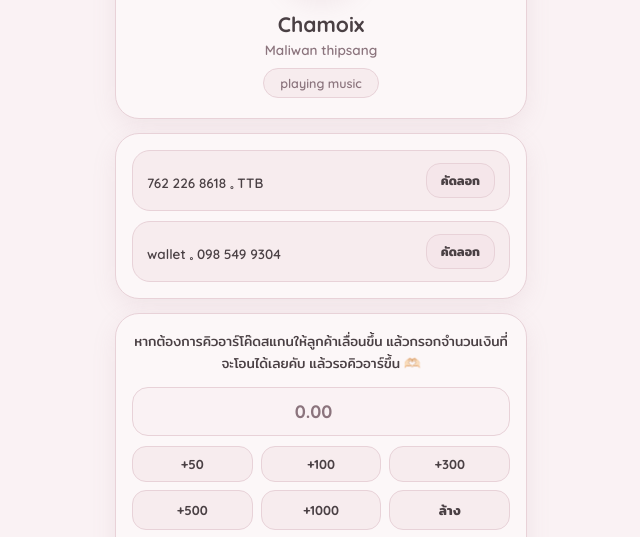
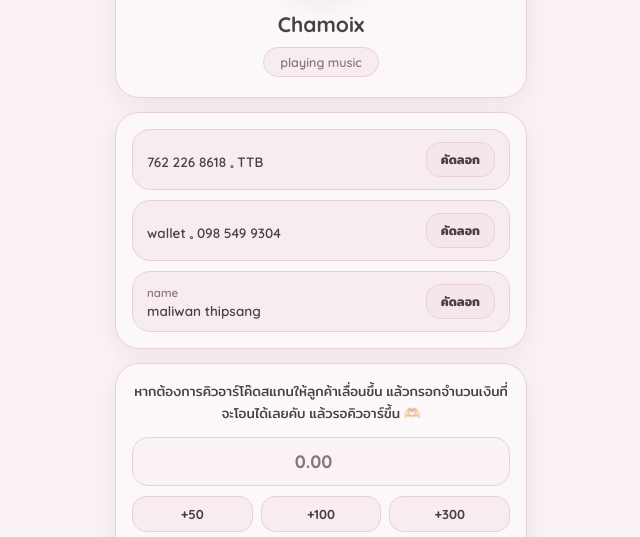
Before and after one commit to Luvselris/Chamoix, a plain HTML site: page index.html in a window 1280 px wide. Shown: the part 216-753 px from the top of the page, without its empty margins (319-959 px from the left). Drawn offline with Linux system fonts and the light colour scheme.

Commit message:
Update index.html

```diff
--- a/index.html
+++ b/index.html
@@ -87,13 +87,6 @@
       margin-top: 10px;
     }
 
-    .account-holder {
-      font-size: 13.5px;
-      font-weight: 600;
-      color: var(--ink-muted);
-      margin-top: 4px;
-    }
-
     .music-pill {
       margin-top: 10px;
       padding: 6px 16px;
@@ -120,6 +113,20 @@
 
     .channel-row:last-child {
       margin-bottom: 0;
+    }
+
+    .channel-text-wrap {
+      display: flex;
+      flex-direction: column;
+      gap: 2px;
+      min-width: 0;
+    }
+
+    .channel-label {
+      font-size: 11.5px;
+      font-weight: 600;
+      color: var(--ink-muted);
+      text-transform: lowercase;
     }
 
     .channel-text {
@@ -271,7 +278,6 @@
         alt="Chamoix Profile"
       >
       <div class="brand-name">Chamoix</div>
-      <div class="account-holder">Maliwan thipsang</div>
       <button type="button" class="music-pill" id="musicBtn" onclick="toggleMusicManual()">play music</button>
     </div>
 
@@ -284,6 +290,14 @@
       <div class="channel-row">
         <span class="channel-text">wallet   𓈒    <span class="plain-num">098 549 9304</span></span>
         <button type="button" class="copy-action" id="copyWalletBtn" onclick="copyPlainValue('0985499304', 'copyWalletBtn')">คัดลอก</button>
+      </div>
+
+      <div class="channel-row">
+        <div class="channel-text-wrap">
+          <span class="channel-label">name</span>
+          <span class="channel-text">maliwan thipsang</span>
+        </div>
+        <button type="button" class="copy-action" id="copyNameBtn" onclick="copyPlainValue('maliwan thipsang', 'copyNameBtn')">คัดลอก</button>
       </div>
     </div>
 
```
